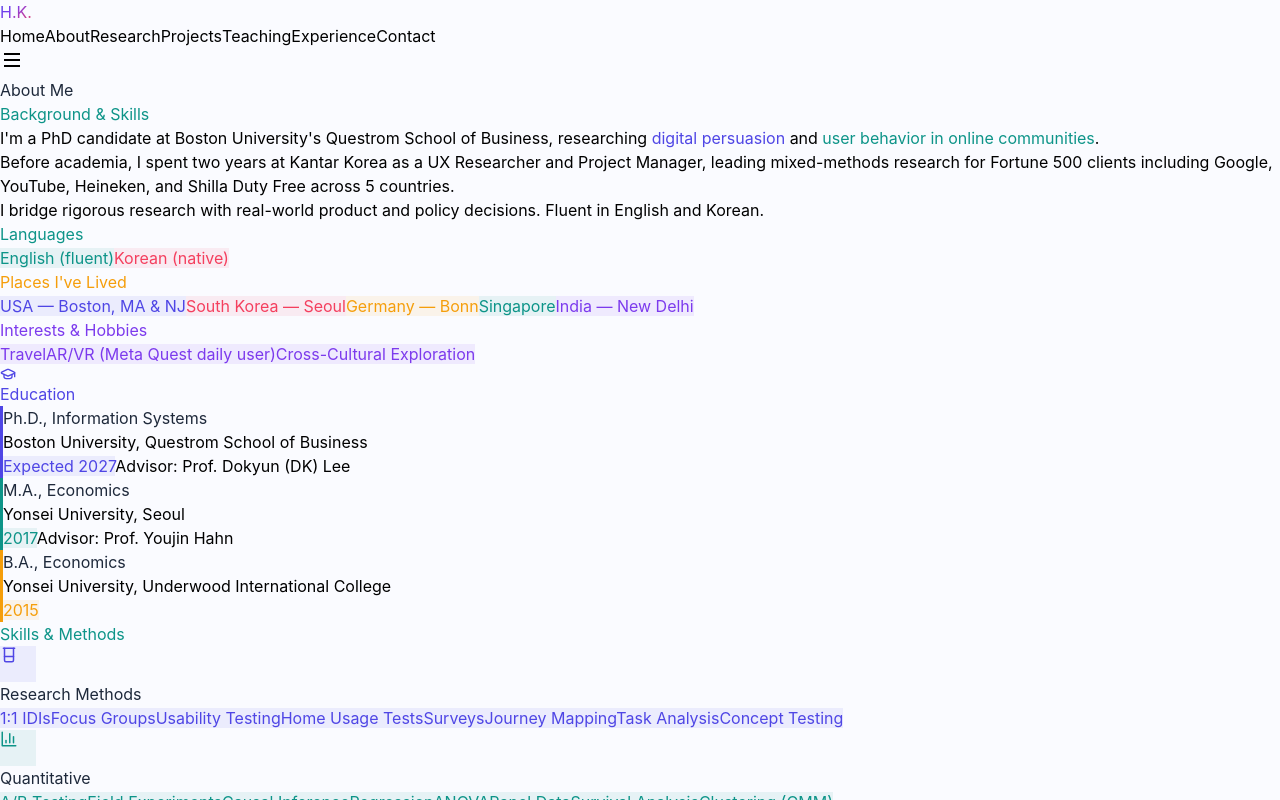
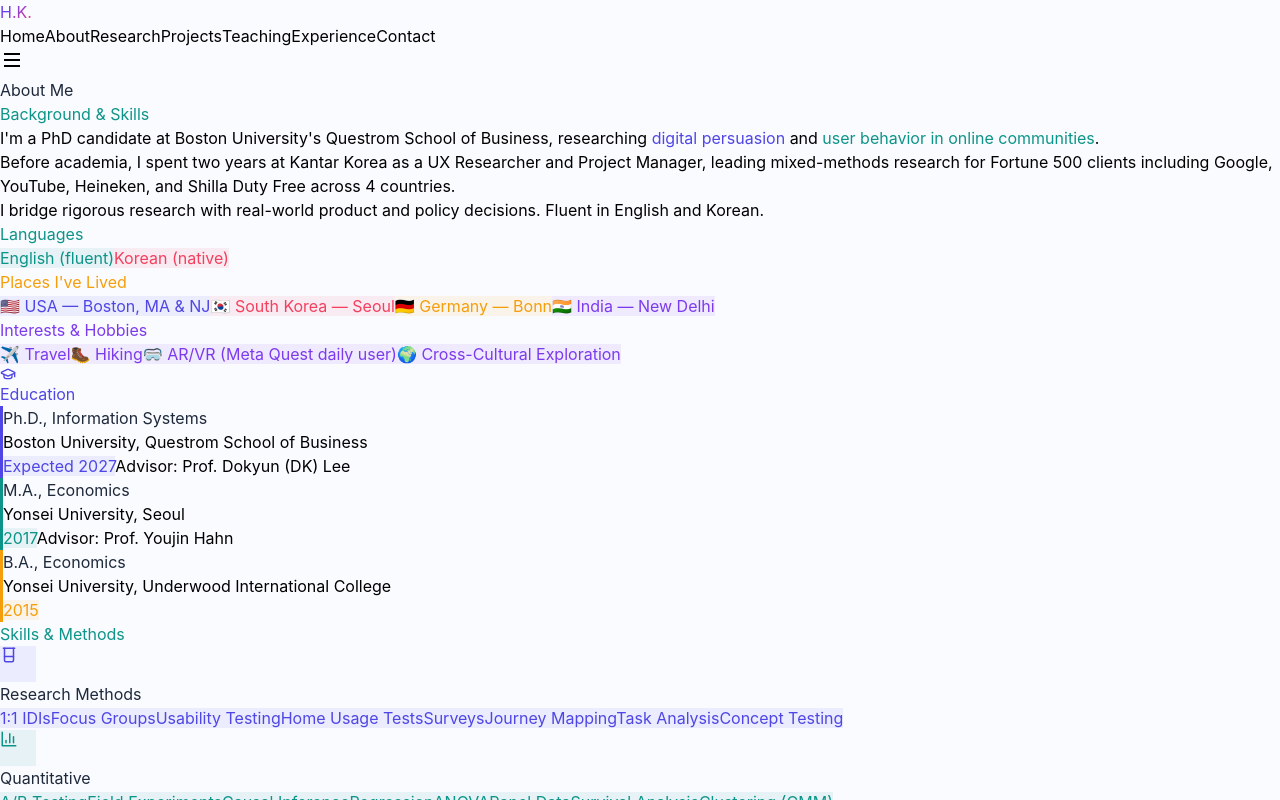
Before and after one commit to hazelkang/hazel-portfolio, a React (Vite) app: page / in a window 1280 px wide. Both pictures are taken after a click on the button "About". Shown: the top 800 px of the page. Built offline with nearby package versions, Linux system fonts and the light colour scheme.

Commit message:
Fix: 4 countries, remove Singapore, add emojis to countries and hobbies

```diff
--- a/src/App.jsx
+++ b/src/App.jsx
@@ -189,7 +189,7 @@ function About() {
               I'm a PhD candidate at Boston University's Questrom School of Business, researching <span className="font-semibold" style={{ color: C.indigo }}>digital persuasion</span> and <span className="font-semibold" style={{ color: C.teal }}>user behavior in online communities</span>.
             </p>
             <p className="text-gray-600 leading-relaxed mb-4">
-              Before academia, I spent two years at Kantar Korea as a UX Researcher and Project Manager, leading mixed-methods research for Fortune 500 clients including Google, YouTube, Heineken, and Shilla Duty Free across 5 countries.
+              Before academia, I spent two years at Kantar Korea as a UX Researcher and Project Manager, leading mixed-methods research for Fortune 500 clients including Google, YouTube, Heineken, and Shilla Duty Free across 4 countries.
             </p>
             <p className="text-gray-600 leading-relaxed">
               I bridge rigorous research with real-world product and policy decisions. Fluent in English and Korean.
@@ -206,18 +206,17 @@ function About() {
                 <p className="text-xs uppercase tracking-widest font-medium mb-2" style={{ color: C.amber }}>Places I've Lived</p>
                 <div className="flex flex-wrap gap-2">
                   {[
-                    { place: "USA — Boston, MA & NJ", color: C.indigo },
-                    { place: "South Korea — Seoul", color: C.coral },
-                    { place: "Germany — Bonn", color: C.amber },
-                    { place: "Singapore", color: C.teal },
-                    { place: "India — New Delhi", color: C.violet },
+                    { place: "🇺🇸 USA — Boston, MA & NJ", color: C.indigo },
+                    { place: "🇰🇷 South Korea — Seoul", color: C.coral },
+                    { place: "🇩🇪 Germany — Bonn", color: C.amber },
+                    { place: "🇮🇳 India — New Delhi", color: C.violet },
                   ].map((p, i) => <Tag key={i} color={p.color}>{p.place}</Tag>)}
                 </div>
               </div>
               <div>
                 <p className="text-xs uppercase tracking-widest font-medium mb-2" style={{ color: C.violet }}>Interests & Hobbies</p>
                 <div className="flex flex-wrap gap-2">
-                  {["Travel", "AR/VR (Meta Quest daily user)", "Cross-Cultural Exploration"].map((h, i) => <Tag key={i} color={C.violet}>{h}</Tag>)}
+                  {["✈️ Travel", "🥾 Hiking", "🥽 AR/VR (Meta Quest daily user)", "🌍 Cross-Cultural Exploration"].map((h, i) => <Tag key={i} color={C.violet}>{h}</Tag>)}
                 </div>
               </div>
             </div>
```
